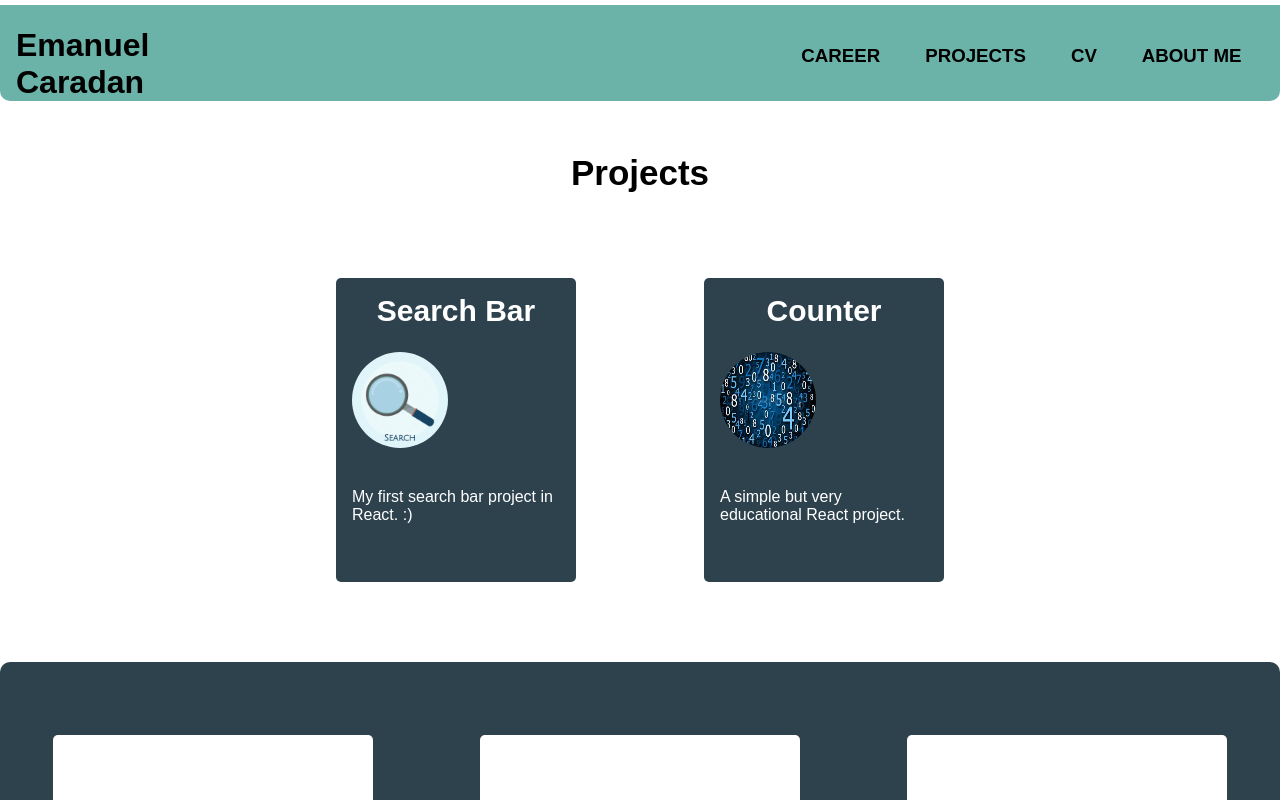
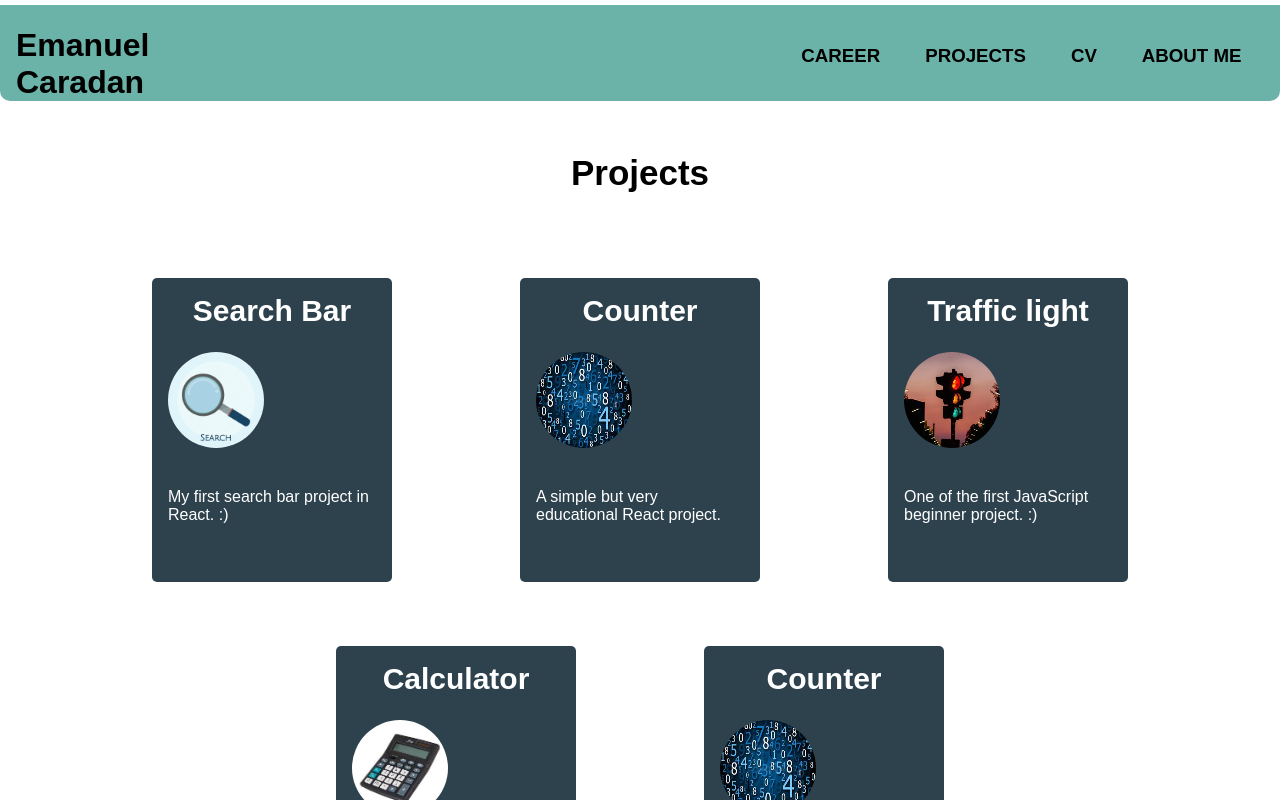
Before and after one commit to cmanu07/mysite, a React (Create React App) app: page /projects in a window 1280 px wide. Shown: the top 800 px of the page. Built offline with nearby package versions, Linux system fonts and the light colour scheme.

Commit message:
projects update

```diff
--- a/src/App.js
+++ b/src/App.js
@@ -15,6 +15,9 @@ import CV from './components/Pages/CV';
 import Despre from './components/Pages/Despre';
 import SearchBar from './components/projects/SearchBar';
 import Counter from './components/projects/Counter';
+import TrafficL from './components/projects/TrafficL';
+import Calculator from './components/projects/Calculator';
+
 
 const App = () => {
 
@@ -27,6 +30,8 @@ const App = () => {
               <Route path={'/about'} element={<Despre/>}/>
               <Route path={'/projects/searchBar'} element={<SearchBar data={dataSet}/>}/>
               <Route path={'/projects/counter'} element={<Counter/>}/>
+              <Route path={'/projects/traffic_light'} element={<TrafficL/>}/>
+              <Route path={'/projects/calculator'} element={<Calculator/>}/>
             </Routes>
           </>
   );
--- a/src/components/constants.js
+++ b/src/components/constants.js
@@ -1,5 +1,8 @@
 import search_wall from './images/search_wall.jpg';
 import counter_wall from './images/counter_wall.jpg';
+import traffic_wall from './images/traffic_wall.jpg';
+import calculator_wall from './images/calculator_wall.jpg';
+
 
 
 export const dataSet = ['Aayla Secura', 'Adi Gallia', 'Admiral Dodd Rancit',
@@ -78,5 +81,23 @@ export const projects = [
         url: '/projects/counter',
         imagine: counter_wall,
         description: 'A simple but very educational React project.'
+    },
+    {
+        name: 'Traffic light',
+        url: '/projects/traffic_light',
+        imagine: traffic_wall,
+        description: 'One of the first JavaScript beginner project. :)'
+    },
+    {
+        name: 'Calculator',
+        url: '/projects/calculator',
+        imagine: calculator_wall,
+        description: 'I think a "must have" project for a beginner.'
+    },
+    {
+        name: 'Counter',
+        url: '/projects/counter',
+        imagine: counter_wall,
+        description: 'A simple but very educational React project.'
     }
 ]
--- /dev/null
+++ b/src/components/projects/Calculator.js
@@ -0,0 +1,20 @@
+import React from 'react'
+import Footer from '../Footer'
+import Header from '../Header/Header'
+
+
+const Calculator = () => {
+  return (<>
+            <Header/>
+            <div>Calculator</div>
+            <div>Calculator</div>
+            <div>Calculator</div>
+            <div>Calculator</div>
+            <div>Calculator</div>
+            <div>Calculator</div>
+            <div>Calculator</div>
+            <Footer/>
+        </>)
+}
+
+export default Calculator
--- a/src/components/projects/Counter.js
+++ b/src/components/projects/Counter.js
@@ -1,4 +1,7 @@
 import { useState } from 'react';
+import Footer from '../Footer';
+import Header from '../Header/Header';
+
 
 export default function Counter () {
 
@@ -18,11 +21,14 @@ export default function Counter () {
     if (counter === 8 || counter === 2) background = "middle";
     counter === 10 || counter === 0 ? mesaj = "You've reach the limit!" : mesaj = "";
 
-    return (
-        <div className={`counter ${background}`}>
-            <button style={butStyle} onClick = {()=>counter < 10 ? setCounter(adder) : counter}>+</button>
-            <div><h2>{counter}</h2><span>{mesaj}</span></div>
-            <button style={butStyle} onClick = {()=>counter > 0 ? setCounter(minus) : counter}>-</button>
-        </div>
-    )
+    return (<>
+            <Header/>
+            <h2>Counter</h2>
+            <div className={`counter ${background}`}>
+                <button style={butStyle} onClick = {()=>counter < 10 ? setCounter(adder) : counter}>+</button>
+                <div><h2>{counter}</h2><span>{mesaj}</span></div>
+                <button style={butStyle} onClick = {()=>counter > 0 ? setCounter(minus) : counter}>-</button>
+            </div>
+            <Footer/>
+        </>)
 }
--- a/src/components/projects/SearchBar.js
+++ b/src/components/projects/SearchBar.js
@@ -1,5 +1,7 @@
 import React from 'react';
 import { useState } from 'react';
+import Footer from '../Footer';
+import Header from '../Header/Header';
 
 import searchIcon from '../images/icons8-search-50.png';
 
@@ -20,7 +22,9 @@ export default function SearchBar ({data}) {
         (cuvInput.length > 0) ? setIcon('search-icon-off') : setIcon('search-icon');
     }
 
-    return (<main className="main">
+    return (<>
+                <Header/>
+                <main className="main">
                     <label><input type="search" placeholder='Search here...' onChange={filtruCautare}/>
                     <img className={icon} src={searchIcon} alt="..."/></label>
                     {
@@ -30,5 +34,7 @@ export default function SearchBar ({data}) {
                             })}</div>        :
                             <div>no results found...</div>
                     }
-            </main>)
+                </main>
+                <Footer/>
+            </>)
 }
--- /dev/null
+++ b/src/components/projects/TrafficL.js
@@ -0,0 +1,16 @@
+import React from 'react'
+import Footer from '../Footer'
+import Header from '../Header/Header'
+
+const TrafficL = () => {
+  return (<>
+            <Header/>
+            <div>TrafficL</div>
+            <div>TrafficL</div>
+            <div>TrafficL</div>
+            <div>TrafficL</div>
+            <Footer/>
+        </>)
+}
+
+export default TrafficL
--- a/src/styles/projects-style.css
+++ b/src/styles/projects-style.css
@@ -21,6 +21,7 @@
     justify-content: center;
     padding: 2em;
     height: 16em;
+    margin: 3em 0;
 }
 .counter div {
     margin: 0 5em;
```
Also changed, not shown: src/components/images/calculator_wall.jpg (added), src/components/images/traffic_wall.jpg (added). Lines whose indentation alone changed are shown as unchanged.
